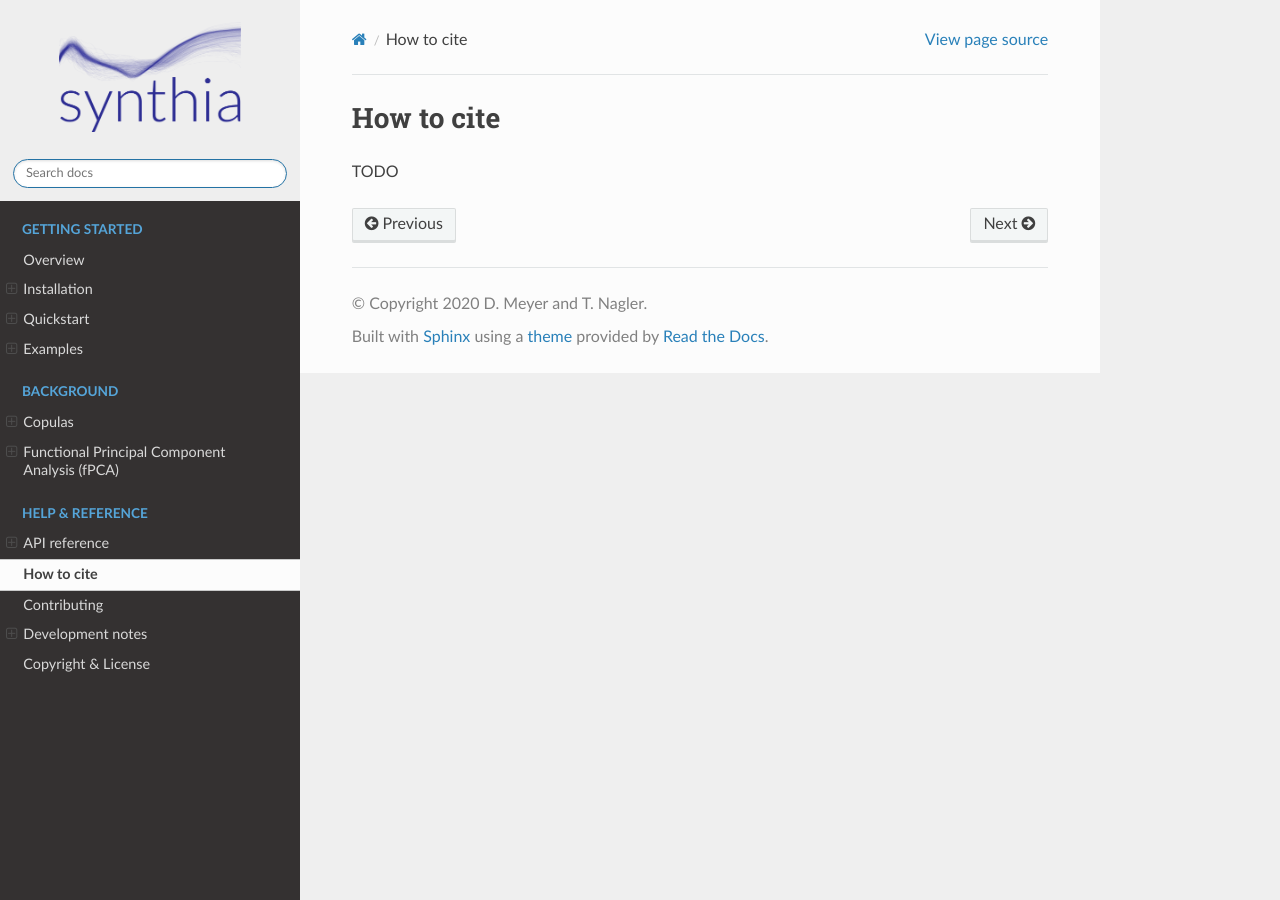
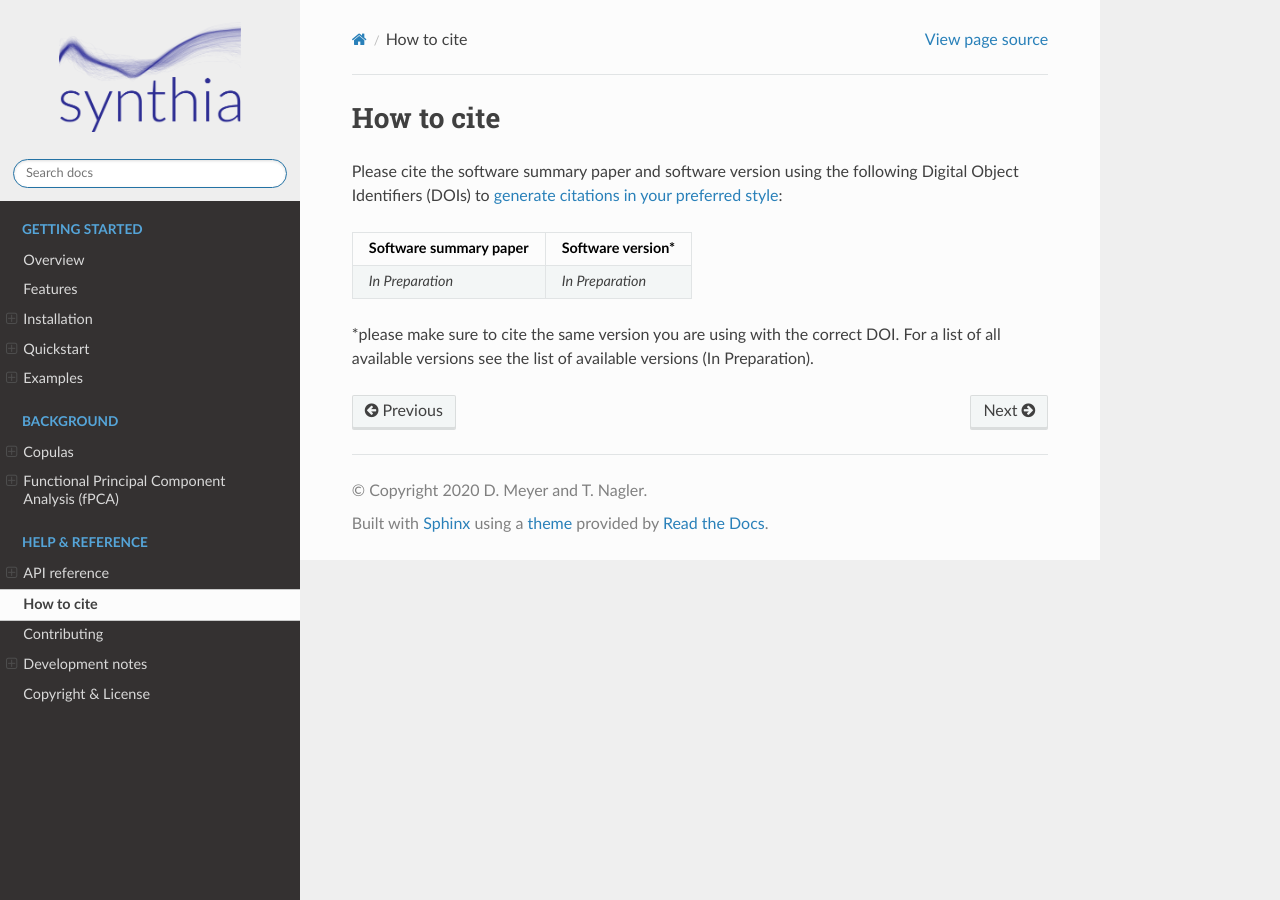
Before and after one commit to dmey/synthia, a Sphinx documentation site: the page built from docs/citing.md, in a window 1280 px wide. Built offline with Sphinx 7.4.7 and the Read the Docs theme 2.0.0, drawn with Linux system fonts in a browser that asks for light colours.

Commit message:
update docs

```diff
--- a/docs/citing.md
+++ b/docs/citing.md
@@ -1,3 +1,9 @@
 # How to cite
 
-TODO
+Please cite the software summary paper and software version using the following Digital Object Identifiers (DOIs) to [generate citations in your preferred style](https://citation.crosscite.org/):
+
+| Software summary paper | Software version* |
+| ---------------------- | ----------------- |
+| *In Preparation*       | *In Preparation*  |
+
+*please make sure to cite the same version you are using with the correct DOI. For a list of all available versions see the list of available versions (In Preparation).
--- a/docs/index.rst
+++ b/docs/index.rst
@@ -2,6 +2,7 @@ Getting Started
 ---------------
 
 * :doc:`overview`
+* :doc:`features`
 * :doc:`installation`
 * :doc:`quickstart`
 * :doc:`examples`
@@ -12,6 +13,7 @@ Getting Started
    :caption: Getting Started
 
    overview
+   features
    installation
    quickstart.ipynb
    examples
```
Also changed, not shown: README.md (+1 -1 lines), docs/features.md (added, +27 -0 lines).
